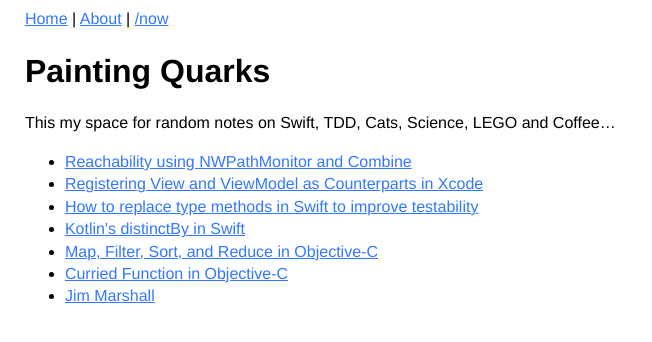
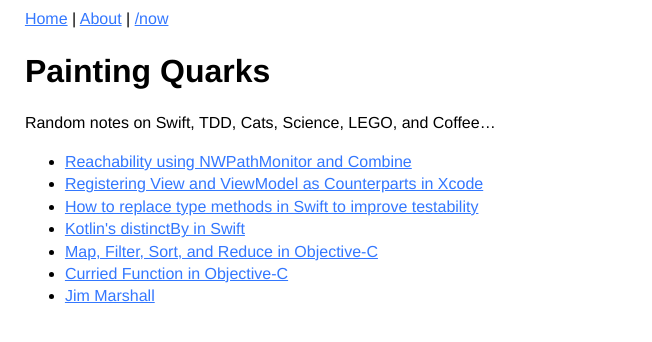
Before and after one commit to otaviocc/otaviocc.github.com, a Jekyll site: the page built from index.md, in a window 1280 px wide. Shown: the top 342 px of the page, without its empty margins (0-652 px from the left). Built offline with Jekyll 4.4.1, drawn with Linux system fonts in a browser that asks for light colours.

Commit message:
Update _config.yml

```diff
--- a/_config.yml
+++ b/_config.yml
@@ -1,5 +1,5 @@
 title: Painting Quarks
-description: "This my space for random notes on Swift, TDD, Cats, Science, LEGO and Coffee…"
+description: "Random notes on Swift, TDD, Cats, Science, LEGO, and Coffee…"
 baseurl: "/"
 url: "https://otavio.cc"
 
```
